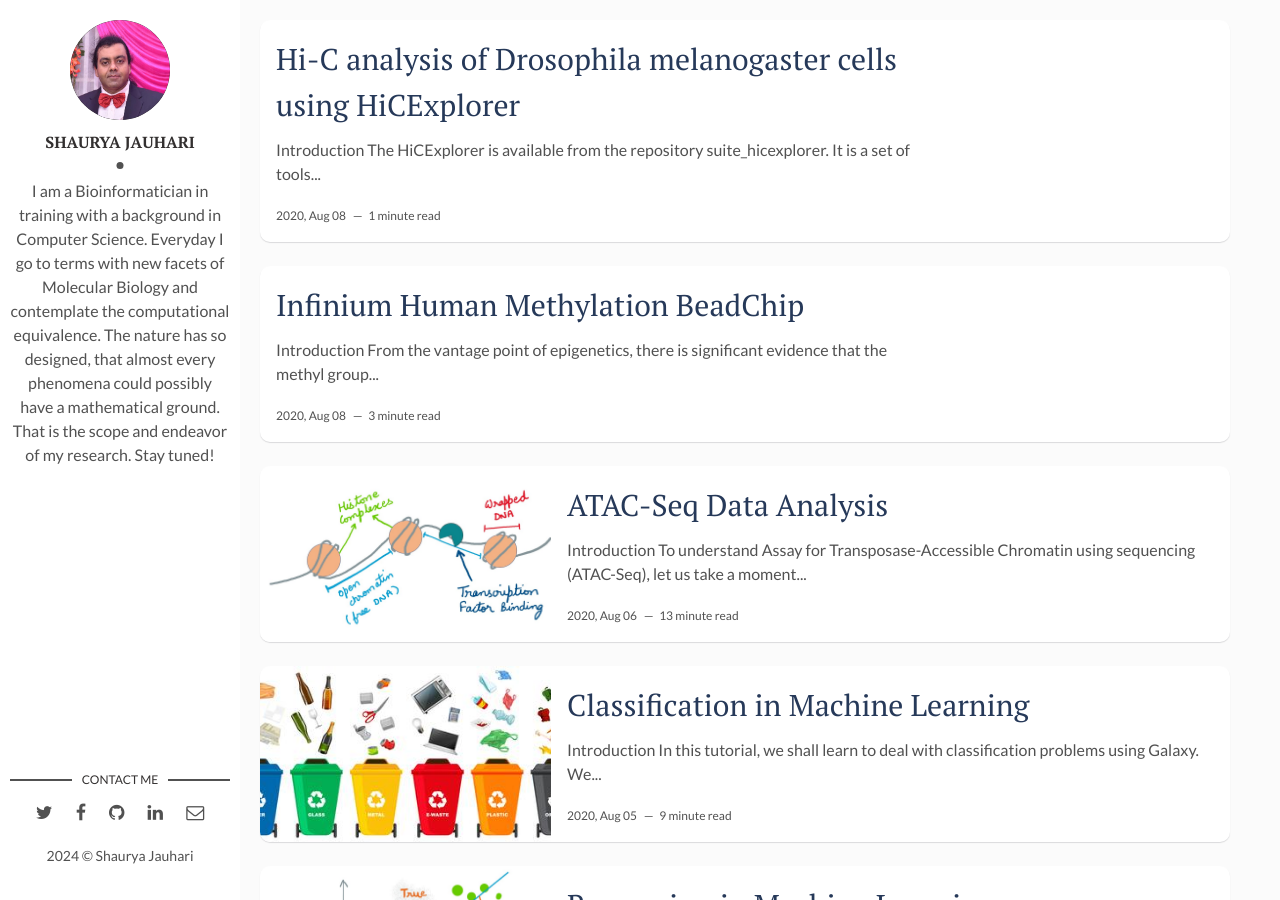
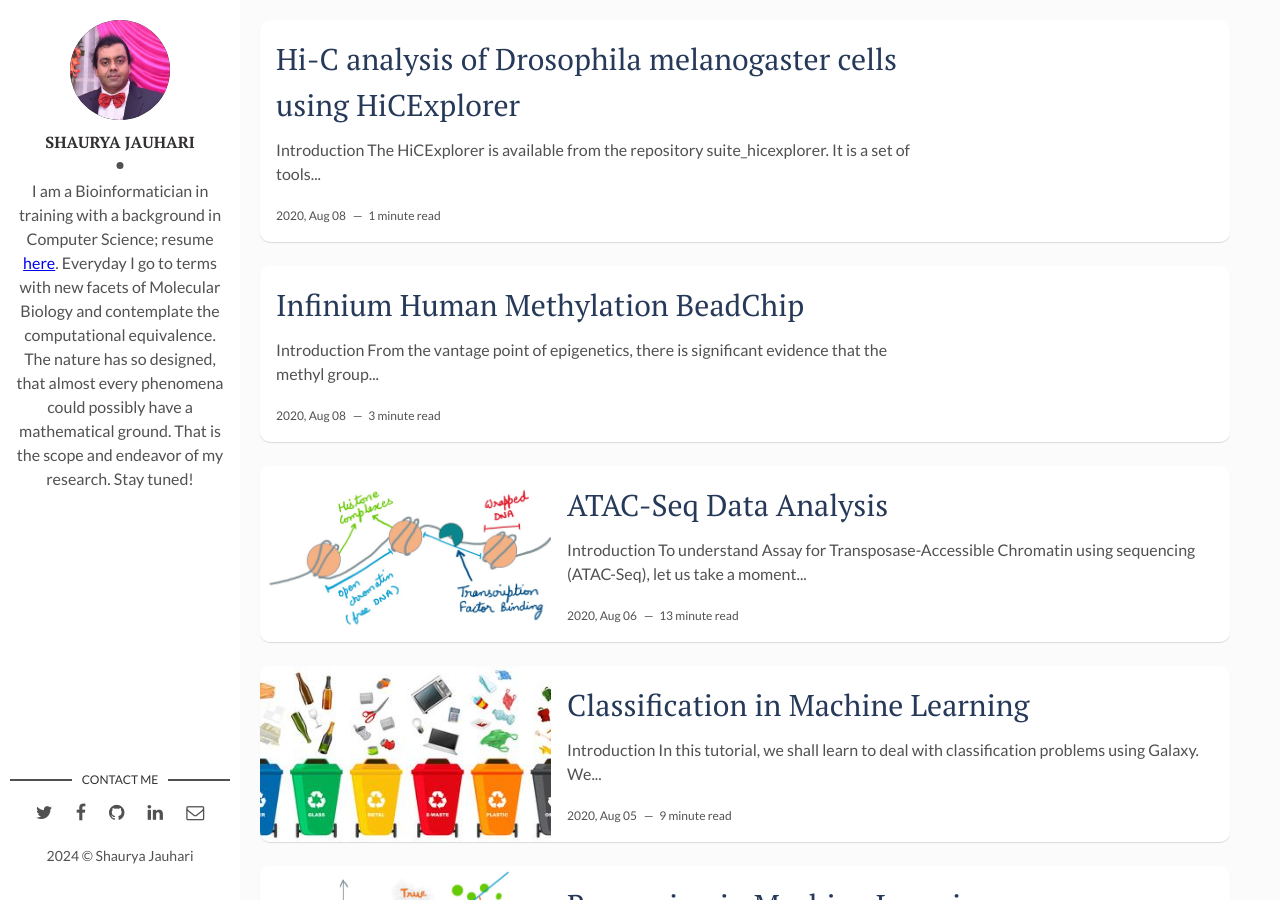
Before and after one commit to shauryajauhari/shauryajauhari.github.io, a Jekyll site: the page built from index.html, in a window 1280 px wide and 900 px high. Built offline with Jekyll 4.4.1, drawn with Linux system fonts in a browser that asks for light colours; the list of posts is cut into pages by our own code.

Commit message:
Add/ Update CV and its hyperlink

```diff
--- a/_config.yml
+++ b/_config.yml
@@ -8,9 +8,8 @@ site-twitter: #if your site has a twitter account, enter it here
 # Author Settings
 author: Shaurya Jauhari # add your name
 author-img: myself.jpg # add your photo
-about-author: I am a Bioinformatician in training with a background in Computer Science. Everyday
-  I go to terms with new facets of Molecular Biology and contemplate the computational
-  equivalence. The nature has so designed, that almost every phenomena could possibly
+about-author: I am a Bioinformatician in training with a background in Computer Science; resume <a href="https://shauryajauhari.github.io/assets/files/ShauryaJauhariCV.pdf">here</a>. Everyday I go to terms with new facets of Molecular Biology and contemplate the computational
+ equivalence. The nature has so designed, that almost every phenomena could possibly
   have a mathematical ground. That is the scope and endeavor of my research. Stay tuned! # add description
 social-twitter: shauryajauhari # add your Twitter handle
 social-facebook: ishauryajauhari # add your Facebook handle
```
Also changed, not shown: 1 other file.
